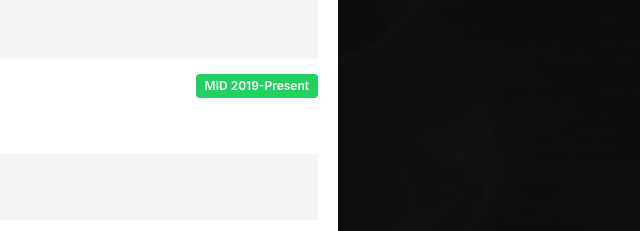
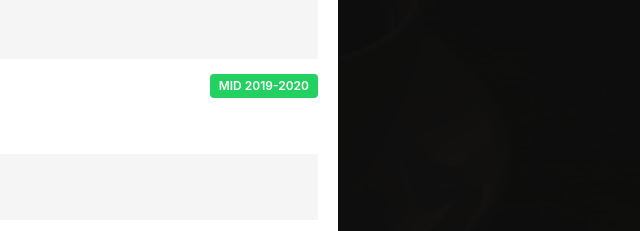
Before and after one commit to tranphuoctien/tranphuoctien, a plain HTML site: page index.html in a window 1280 px wide. Both pictures are taken after a click on the link "Work Experience". Shown: the part 412-643 px from the top of the page, 622-1262 px from the left. Drawn offline with nearby package versions, Linux system fonts and the light colour scheme.

Commit message:
Update index.html

```diff
--- a/index.html
+++ b/index.html
@@ -146,7 +146,7 @@
                         </li>
                         <li>
                             <h5 class="title is-5">Senior Software Engineer<span
-                                    class="tag is-success is-pulled-right">MID 2019-Present</span></h5>
+                                    class="tag is-success is-pulled-right">MID 2019-2020</span></h5>
                             <h6>Scommerce</h6>
                             <blockquote>
                                 <p class="tag is-primary is-light">Thank to MR.Tan</p>
```
